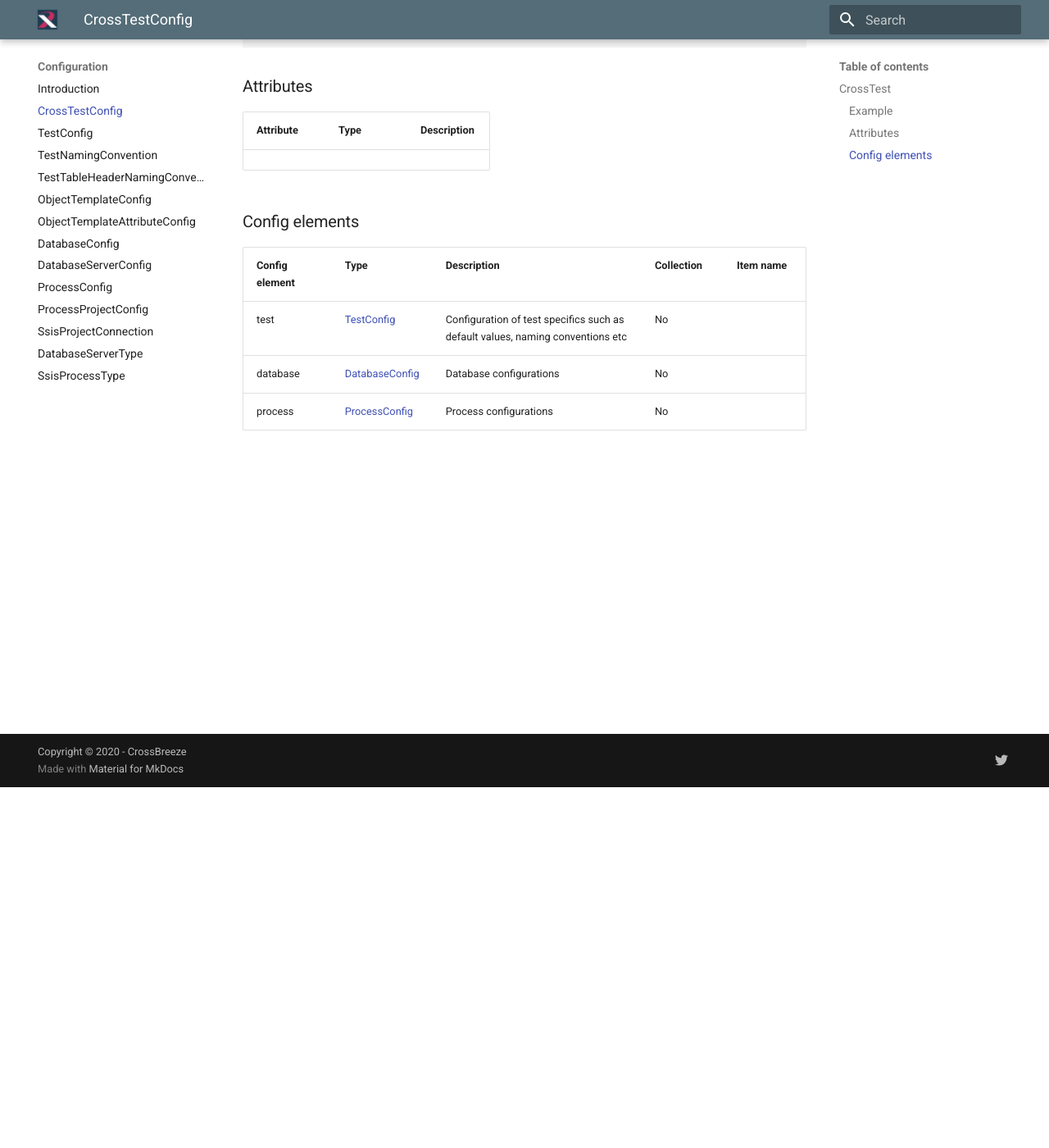
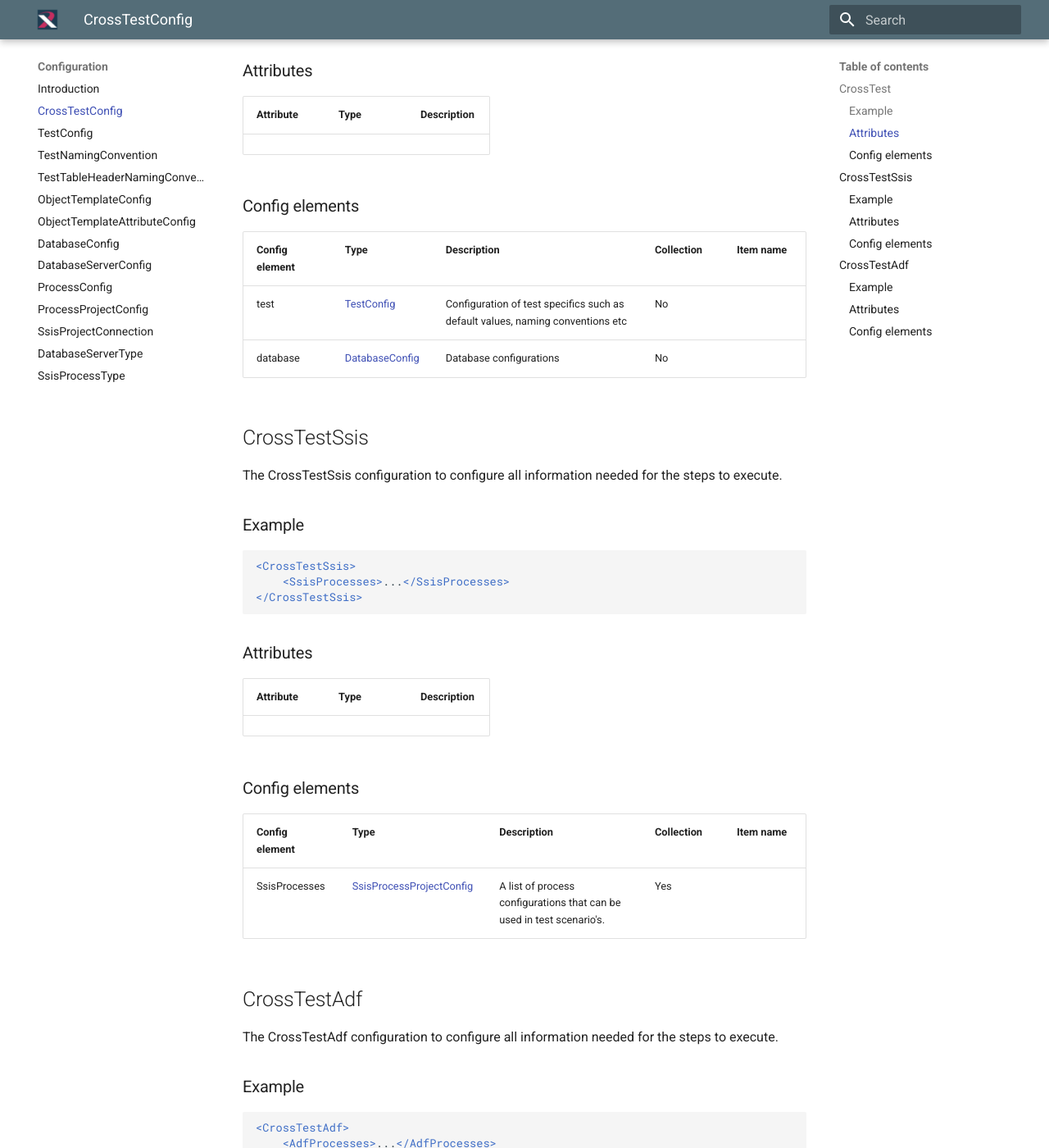
Before and after one commit to CrossBreezeNL/CrossTest_DotNet_SpecFlow, an MkDocs documentation site: the page built from Documentation/docs/Configuration/CrossTestConfig.md, in a window 1280 px wide and 1400 px high, scrolled down 440 px. Shown: the whole window at 82% size. Built offline with MkDocs 1.6.1 and Material for MkDocs 9.7.7, drawn with Linux system fonts in a browser that asks for light colours; some of the changed text lies outside the part shown.

Commit message:
Create NuSpec/NuGet for ADF and SSIS && Update Documentation\Configuration && Update release note

````diff
--- a/Documentation/docs/Configuration/CrossTestConfig.md
+++ b/Documentation/docs/Configuration/CrossTestConfig.md
@@ -8,7 +8,6 @@ The CrossTest configuration to configure all information needed for the steps to
 <CrossTest>
     <test>...</test>
     <database>...</database>
-    <process>...</process>
 </CrossTest>
 ```
 
@@ -21,4 +20,42 @@ The CrossTest configuration to configure all information needed for the steps to
 |:---                   |:---                                                      |:---                          |:---        |:---                       |
 | test    | [TestConfig](../TestConfig)               | Configuration of test specifics such as default values, naming conventions etc    | No         |                           |
 | database    | [DatabaseConfig](../DatabaseConfig)               | Database configurations    | No         |                           |
-| process    | [ProcessConfig](../ProcessConfig)               | Process configurations    | No         |                           |
+
+## CrossTestSsis
+The CrossTestSsis configuration to configure all information needed for the steps to execute.
+
+### Example
+```xml
+<CrossTestSsis>
+    <SsisProcesses>...</SsisProcesses>
+</CrossTestSsis>
+```
+
+### Attributes
+| Attribute            | Type                 | Description                               |
+|:---                  |:---                  |:---                                       |
+
+### Config elements
+| Config element        | Type                                                     | Description                  | Collection | Item name                 |
+|:---                   |:---                                                      |:---                          |:---        |:---                       |
+| SsisProcesses    | [SsisProcessProjectConfig](../SsisProcessConfig)               | A list of process configurations that can be used in test scenario's.    | Yes         |                           |
+
+
+## CrossTestAdf
+The CrossTestAdf configuration to configure all information needed for the steps to execute.
+
+### Example
+```xml
+<CrossTestAdf>
+    <AdfProcesses>...</AdfProcesses>
+</CrossTestAdf>
+```
+
+### Attributes
+| Attribute            | Type                 | Description                               |
+|:---                  |:---                  |:---                                       |
+
+### Config elements
+| Config element        | Type                                                     | Description                  | Collection | Item name                 |
+|:---                   |:---                                                      |:---                          |:---        |:---                       |
+| AdfProcesses    | [AdfProcessConfig](../AdfProcessConfig)               | A list of process configurations that can be used in test scenario's.    | Yes         |                           |
````
Also changed, not shown: Documentation/docs/Configuration/ProcessConfig.md (deleted, +0 -22 lines), Documentation/docs/Configuration/ProcessProjectConfig.md (deleted, +0 -42 lines), Documentation/docs/ReleaseNotes.md (+13 -0 lines), Documentation/docs/img/VS_SpecFlow_Plugin.png, 15 other files.
